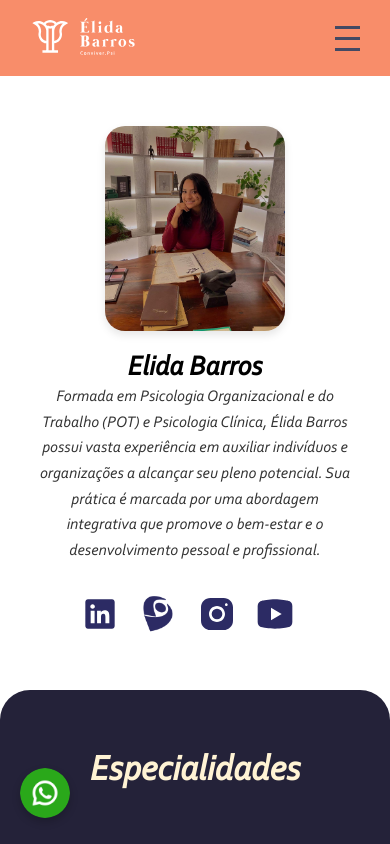
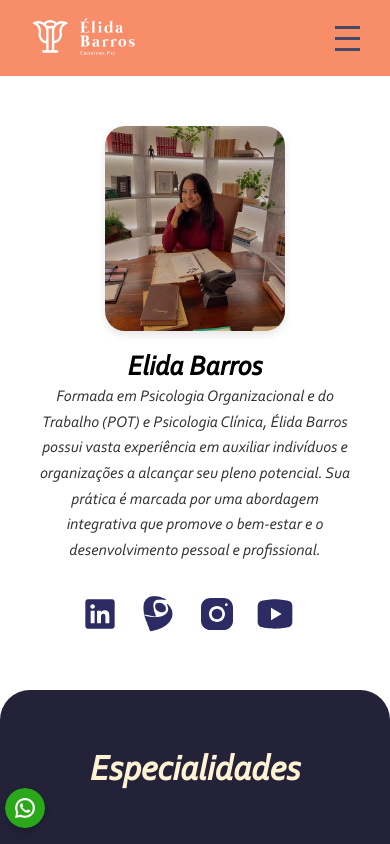
Before and after one commit to Kevengrf/portifolio-v2, a plain HTML site: page index.html in a window 390 px wide. Shown: the top 844 px of the page. Drawn offline with Linux system fonts and the light colour scheme.

Commit message:
correção

```diff
--- a/styles.css
+++ b/styles.css
@@ -728,13 +728,13 @@ header .btn-contato button:hover,
 .whatsapp-icon {
     display: inline-block;
     position: fixed;
-    bottom: 20px;
+    bottom: 25px;
     left: 20px;
     z-index: 1000;
 }
 
 .whatsapp-icon img {
-    width: 50px;
+    width: 70px;
     height: auto;
     border-radius: 50%;
     box-shadow: 0 4px 8px rgba(0, 0, 0, 0.2);
@@ -744,3 +744,26 @@ header .btn-contato button:hover,
 .whatsapp-icon:hover img {
     transform: scale(1.1);
 }
+
+/* Responsivo para dispositivos móveis */
+@media (max-width: 768px) {
+    .whatsapp-icon {
+        bottom: 15px;
+        left: 10px;
+    }
+
+    .whatsapp-icon img {
+        width: 50px;
+    }
+}
+
+@media (max-width: 480px) {
+    .whatsapp-icon {
+        bottom: 10px;
+        left: 5px;
+    }
+
+    .whatsapp-icon img {
+        width: 40px;
+    }
+}
```
